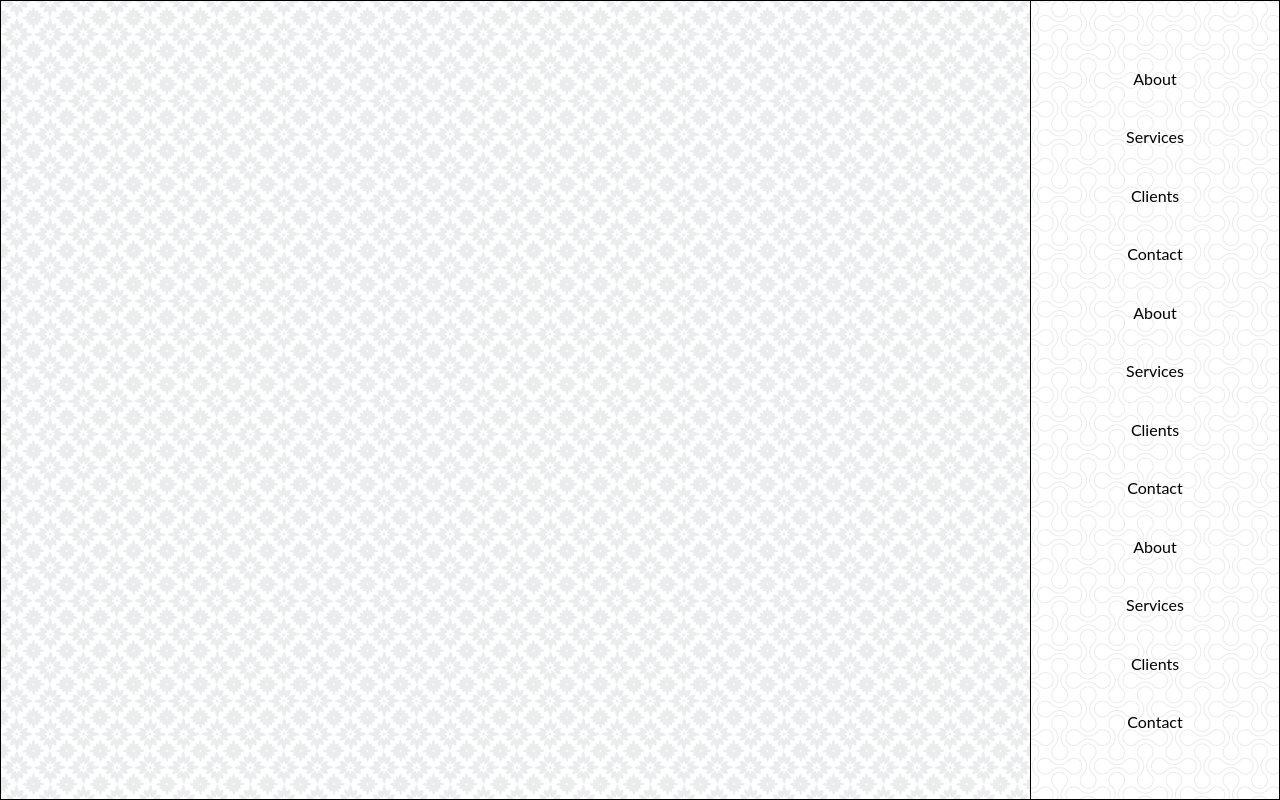
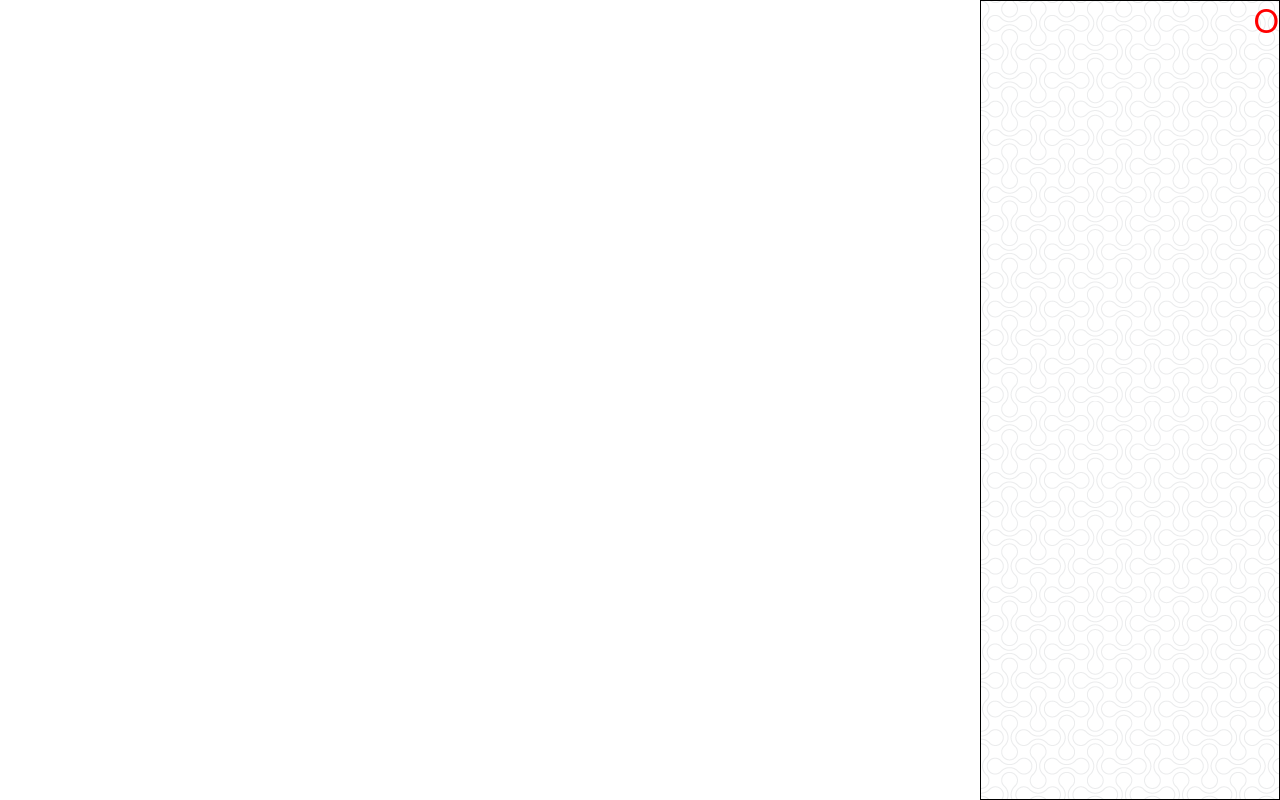
Before and after one commit to trevorbehnke/playGround2, a plain HTML site: page index.html in a window 1280 px wide. Drawn offline with Linux system fonts and the light colour scheme.

Commit message:
+patterns && nav position

```diff
--- a/index.html
+++ b/index.html
@@ -17,7 +17,7 @@
       }
       #nav {
         height: 100%;
-        width: 250px;
+        width: 0;
         position: fixed;
         z-index: 1;
         top: 0;
@@ -40,16 +40,21 @@
       }
       #main {
         height: 100%;
-        background: url("./patterns/2.png");
+        width: 300px;
+        position: fixed;
+        z-index: 1;
+        top: 0;
+        right: 0;
+        background: url("./patterns/1.png");
         border: black 1px solid;
-        /* background-size: 100%; */
-        /* background-size: cover; */
-        /* background-attachment: fixed; */
-        /* position: fixed; */
-        /* z-index: 1; */
-        top: 0;
-        left: 0;
+        overflow-x: hidden;
         display: flex;
+        flex-direction: column;
+        text-align: center;
+        align-items: center;
+        justify-content: space-around;
+        padding-top: 6vh;
+        padding-bottom: 6vh;
       }
       #header {
         background: url("./patterns/3.png");
@@ -127,9 +132,10 @@
       <a href="#">Contact</a>
     </div>
     <div id="main">
+      <span id="toggler">O</span>
       <!-- <header id="header"></header>
       <div class="container">
-        <span id="toggler">O</span>
+
         <div class="box-1"></div>
       </div>
       <footer id="footer"></footer> -->
```
